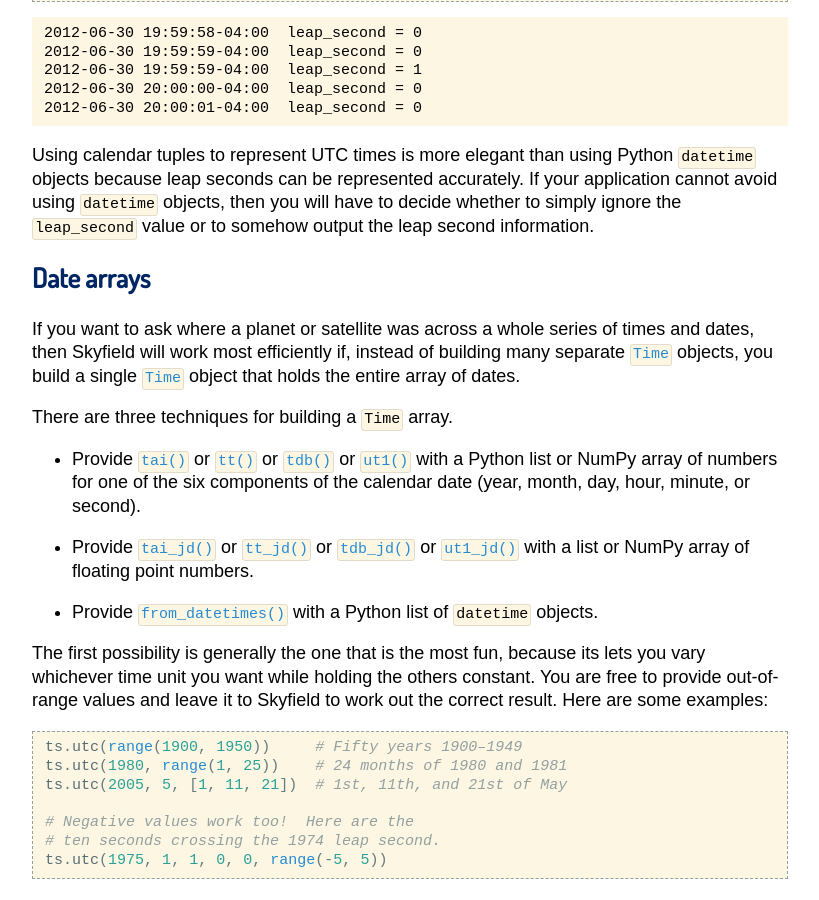
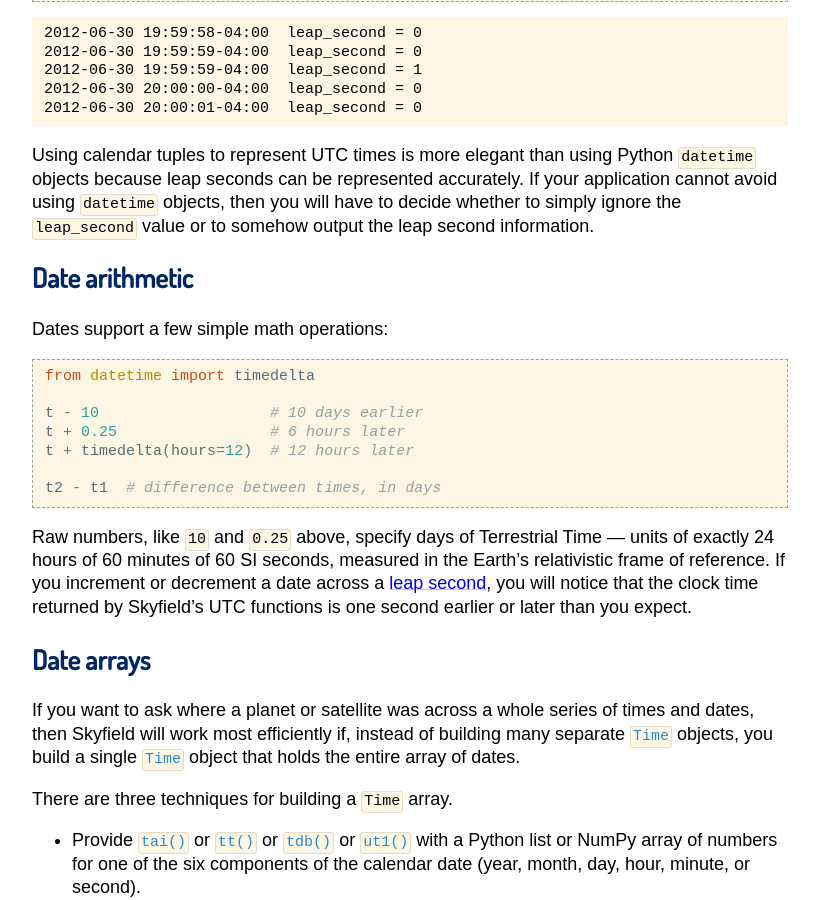
Before and after one commit to skyfielders/python-skyfield, a Sphinx documentation site: the page built from skyfield/documentation/time.rst, in a window 1280 px wide and 900 px high, scrolled down 6518 px. Shown: the whole window, without its empty margins (230-1049 px from the left). Built offline with Sphinx 7.4.7, drawn with Linux system fonts in a browser that asks for light colours; some web fonts are replaced; some of the changed text lies outside the part shown.

Commit message:
Resolve #568 by supporting Time arithmetic

```diff
--- a/CHANGELOG.rst
+++ b/CHANGELOG.rst
@@ -8,6 +8,11 @@ Changelog
 v1.41 — Unreleased
 ------------------
 
+* Times now support arithmetic: addition and subtraction with either a
+  number representing TT days, or a Python ``timedelta`` which is
+  interpreted as TT days and seconds.
+  `#568 <https://github.com/skyfielders/python-skyfield/issues/568>`_
+
 * Skyfield now uses HTTPS instead of FTP to download JPL ephemeris files
   like ``de421.bsp``.  This does risk raising an error for users whose
   machines have out-of-date root certificates.  But it protects the
@@ -15,7 +20,6 @@ v1.41 — Unreleased
   ``ssd.jpl.nasa.gov`` FTP service is ever shut down — as happened
   earlier this year to FTP on NASA’s ``cddis.nasa.gov`` server.
   `#666 <https://github.com/skyfielders/python-skyfield/issues/666>`_
-
 
 v1.40 — 2021 November 14
 ------------------------
--- a/skyfield/documentation/time.rst
+++ b/skyfield/documentation/time.rst
@@ -442,6 +442,32 @@ whether to simply ignore the ``leap_second`` value
 or to somehow output the leap second information.
 
 .. _date-arrays:
+
+Date arithmetic
+===============
+
+Dates support a few simple math operations:
+
+.. testcode::
+
+    from datetime import timedelta
+
+    t - 10                   # 10 days earlier
+    t + 0.25                 # 6 hours later
+    t + timedelta(hours=12)  # 12 hours later
+
+    t2 - t1  # difference between times, in days
+
+Raw numbers,
+like ``10`` and ``0.25`` above,
+specify days of Terrestrial Time —
+units of exactly 24 hours of 60 minutes of 60 SI seconds,
+measured in the Earth’s relativistic frame of reference.
+If you increment or decrement a date
+across a :ref:`leap second <leap-seconds>`,
+you will notice
+that the clock time returned by Skyfield’s UTC functions
+is one second earlier or later than you expect.
 
 Date arrays
 ===========
```
Also changed, not shown: 2 other files.
